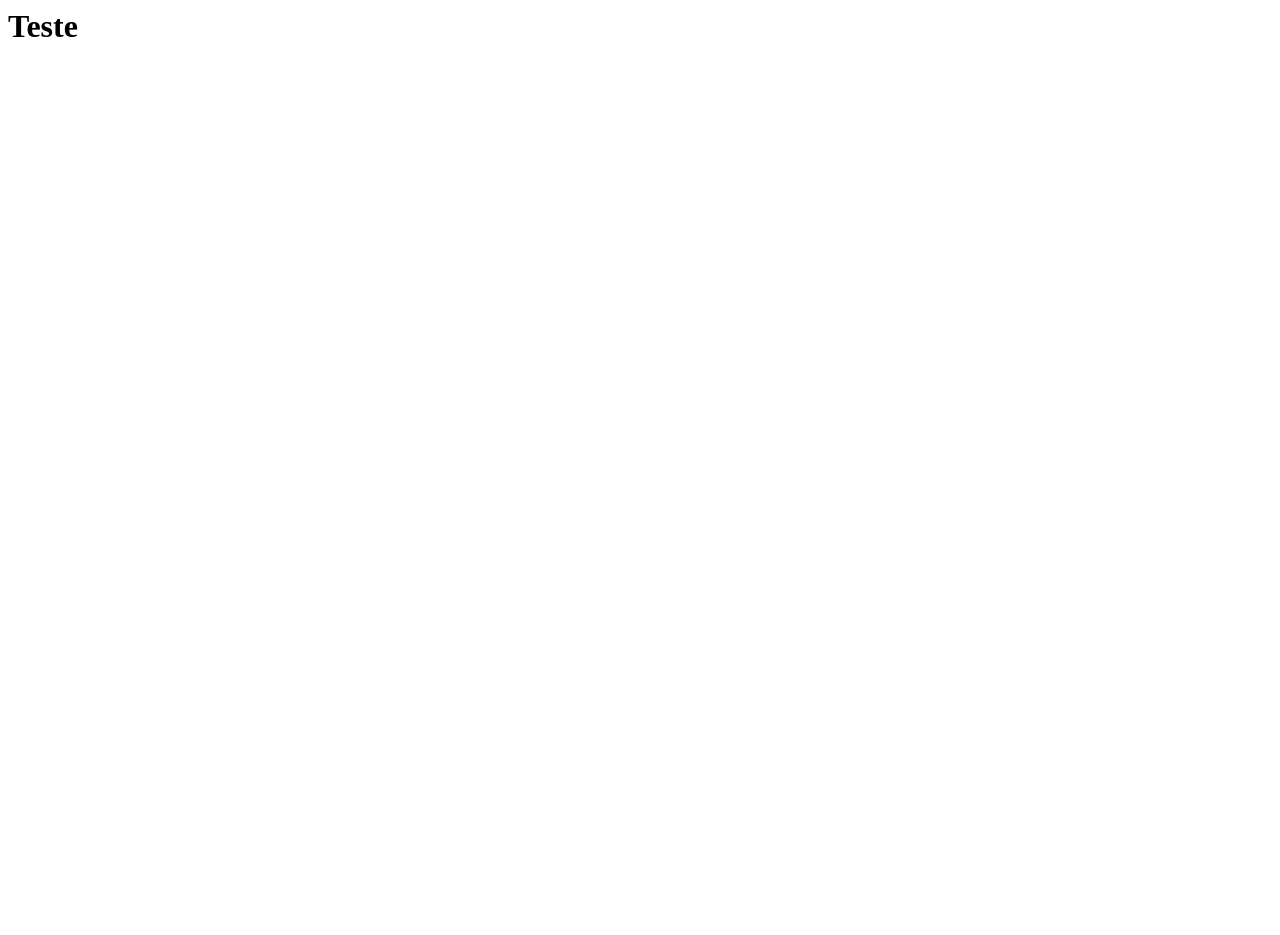
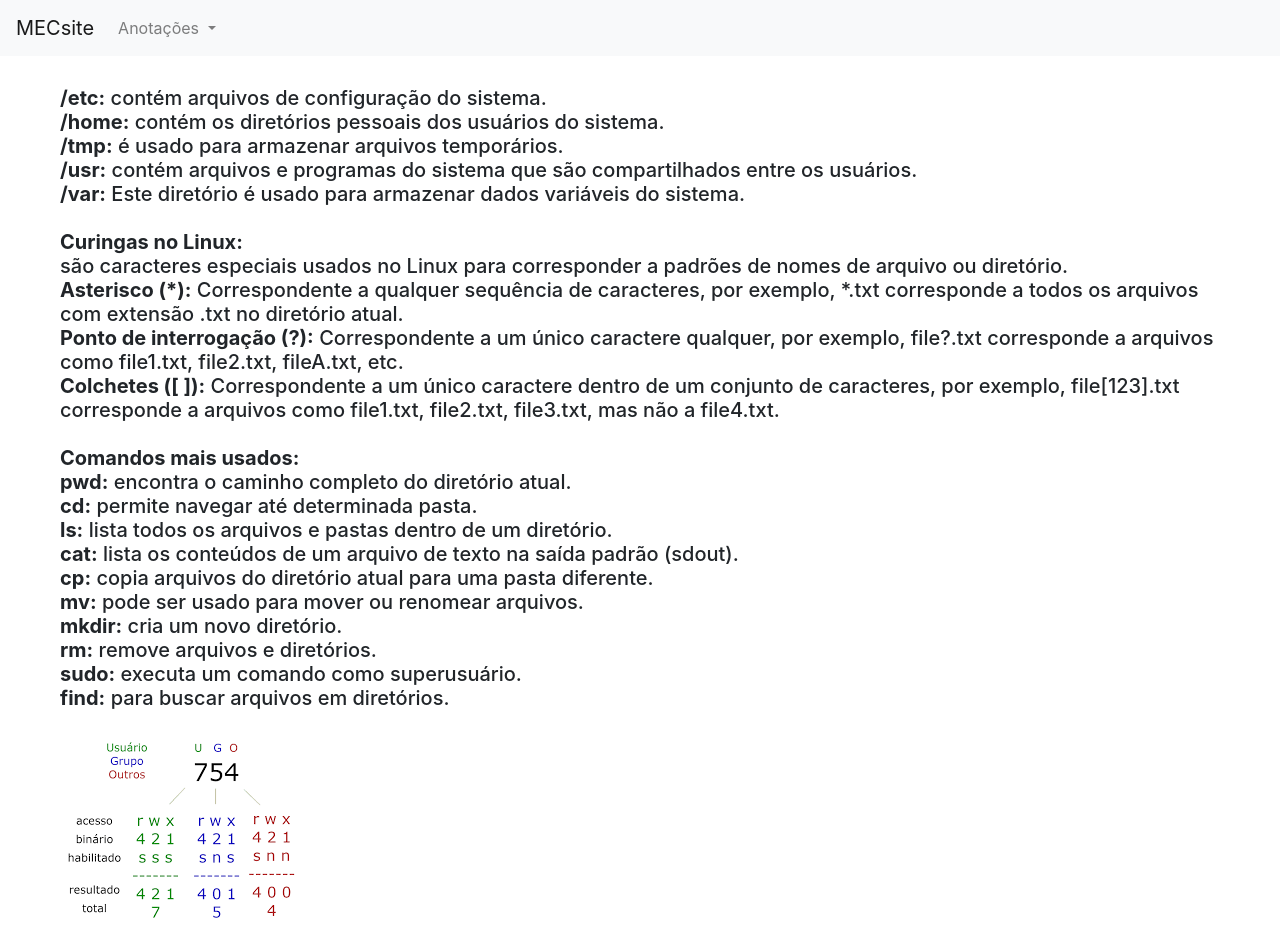
Before and after one commit to mecbds/MECsite, a plain HTML site: page anotacoes/Estudos/linux.html in a window 1280 px wide. Before the commit the page ends 800 px from the top, so only its background shows below. Drawn offline with nearby package versions, Linux system fonts and the light colour scheme.

Commit message:
pagina linux

```diff
--- a/anotacoes/Estudos/linux.html
+++ b/anotacoes/Estudos/linux.html
@@ -1 +1,77 @@
-<h1>Teste</h1>
+<!doctype html>
+<html lang="en">
+  <head>
+    <title>Title</title>
+    <meta charset="utf-8">
+    <meta name="viewport" content="width=device-width, initial-scale=1, shrink-to-fit=no">
+
+    <link rel="stylesheet" href="../cssant.css">
+    <link rel="stylesheet" href="https://stackpath.bootstrapcdn.com/bootstrap/4.3.1/css/bootstrap.min.css" integrity="sha384-ggOyR0iXCbMQv3Xipma34MD+dH/1fQ784/j6cY/iJTQUOhcWr7x9JvoRxT2MZw1T" crossorigin="anonymous">
+  </head>
+  <body>
+
+    <!--Inicio navbar-->
+    <nav class="navbar navbar-expand-lg navbar-light bg-light">
+        <a class="navbar-brand" href="../../index.html">MECsite</a>
+        <div class="collapse navbar-collapse" id="navbarSupportedContent">
+          <ul class="navbar-nav mr-auto">
+            <li class="nav-item dropdown">
+              <a class="nav-link dropdown-toggle" href="#" id="navbarDropdown" role="button" data-toggle="dropdown" aria-haspopup="true" aria-expanded="false">
+                Anotações
+              </a>
+              <div class="dropdown-menu" aria-labelledby="navbarDropdown">
+                <a class="dropdown-item" href="../estudos.html">Estudos</a>
+                <a class="dropdown-item" href="#">Trabalho</a>
+              </div>
+            </li>
+          </ul>
+        </div>
+      </nav>
+      <!--Fim da navbar-->
+
+    <div id="textolx">
+<h5>
+<b>/etc:</b> contém arquivos de configuração do sistema.<br>
+<b>/home:</b> contém os diretórios pessoais dos usuários do sistema.<br>
+<b>/tmp:</b> é usado para armazenar arquivos temporários.<br>
+<b>/usr:</b> contém arquivos e programas do sistema que são compartilhados entre os usuários.<br>
+<b>/var:</b> Este diretório é usado para armazenar dados variáveis do sistema.<br><br>
+
+<b>Curingas no Linux:</b><br>
+são caracteres especiais usados no Linux para corresponder a padrões de nomes de
+arquivo ou diretório.<br>
+<b>Asterisco (*):</b> Correspondente a qualquer sequência de caracteres, por exemplo, *.txt
+corresponde a todos os arquivos com extensão .txt no diretório atual.<br>
+<b>Ponto de interrogação (?):</b> Correspondente a um único caractere qualquer, por exemplo,
+file?.txt corresponde a arquivos como file1.txt, file2.txt, fileA.txt, etc.<br>
+<b>Colchetes ([ ]):</b> Correspondente a um único caractere dentro de um conjunto de caracteres,
+por exemplo, file[123].txt corresponde a arquivos como file1.txt, file2.txt, file3.txt, mas não a
+file4.txt.<br><br>
+
+<b>Comandos mais usados:</b><br>
+<b>pwd:</b> encontra o caminho completo do diretório atual.<br>
+<b>cd:</b> permite navegar até determinada pasta.<br>
+<b>ls:</b> lista todos os arquivos e pastas dentro de um diretório.<br>
+<b>cat:</b> lista os conteúdos de um arquivo de texto na saída padrão (sdout).<br>
+<b>cp:</b> copia arquivos do diretório atual para uma pasta diferente.<br>
+<b>mv:</b> pode ser usado para mover ou renomear arquivos.<br>
+<b>mkdir:</b> cria um novo diretório.<br>
+<b>rm:</b> remove arquivos e diretórios.<br>
+<b>sudo:</b> executa um comando como superusuário.<br>
+<b>find:</b> para buscar arquivos em diretórios.<br><br>
+
+<img src="../imagens/permlx.png"><br><br>
+
+
+
+</h5>
+    </div>
+
+
+    <!-- Optional JavaScript -->
+    <!-- jQuery first, then Popper.js, then Bootstrap JS -->
+    <script src="https://code.jquery.com/jquery-3.3.1.slim.min.js" integrity="sha384-q8i/X+965DzO0rT7abK41JStQIAqVgRVzpbzo5smXKp4YfRvH+8abtTE1Pi6jizo" crossorigin="anonymous"></script>
+    <script src="https://cdnjs.cloudflare.com/ajax/libs/popper.js/1.14.7/umd/popper.min.js" integrity="sha384-UO2eT0CpHqdSJQ6hJty5KVphtPhzWj9WO1clHTMGa3JDZwrnQq4sF86dIHNDz0W1" crossorigin="anonymous"></script>
+    <script src="https://stackpath.bootstrapcdn.com/bootstrap/4.3.1/js/bootstrap.min.js" integrity="sha384-JjSmVgyd0p3pXB1rRibZUAYoIIy6OrQ6VrjIEaFf/nJGzIxFDsf4x0xIM+B07jRM" crossorigin="anonymous"></script>
+  </body>
+</html>
--- a/anotacoes/cssant.css
+++ b/anotacoes/cssant.css
@@ -3,3 +3,9 @@ div#selecao{
     margin-top: 30px;
 
 }
+
+div#textolx{
+    margin-left: 60px;
+    margin-top: 30px;
+    margin-right: 60px;
+}
```
Also changed, not shown: anotacoes/imagens/permlx.png (added).
